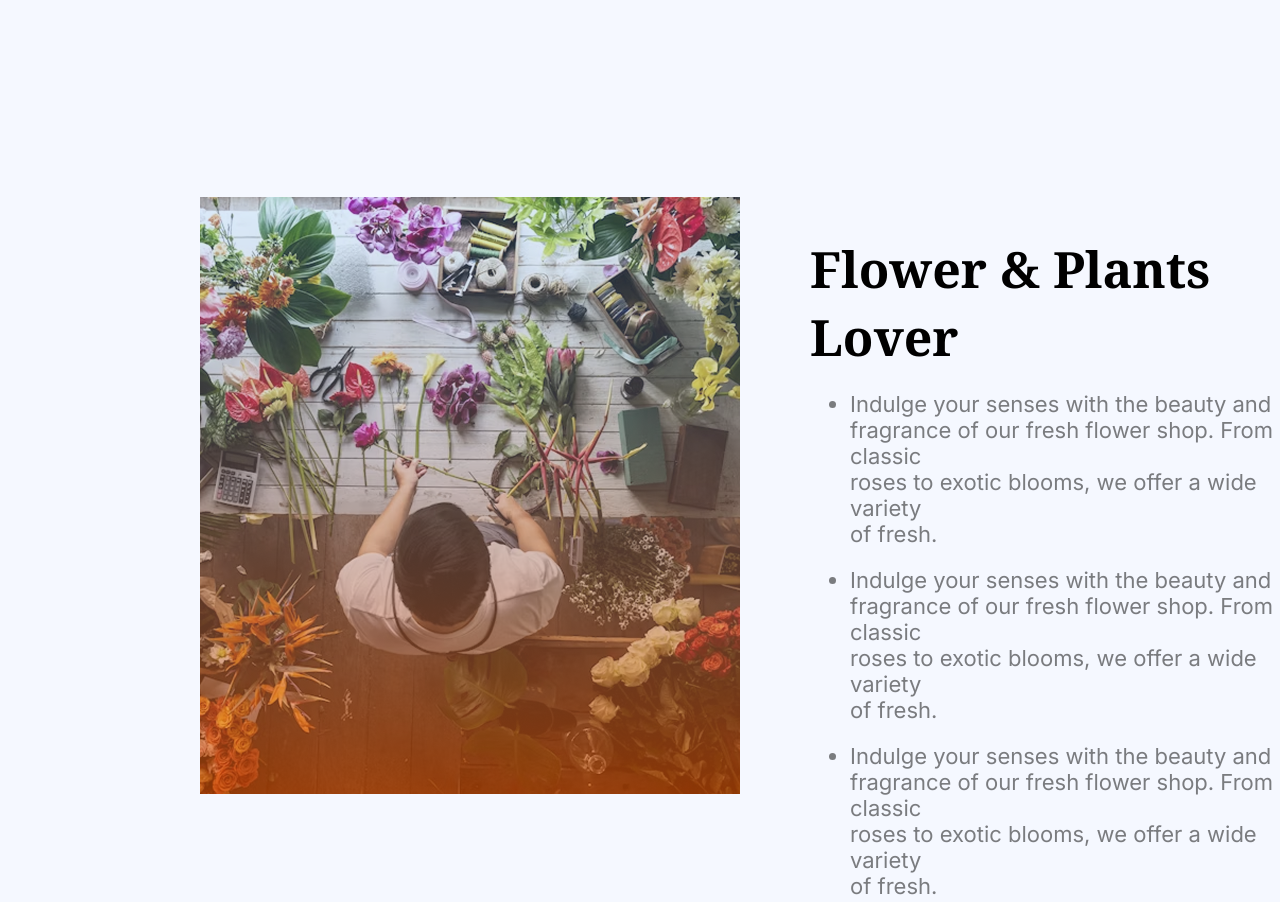
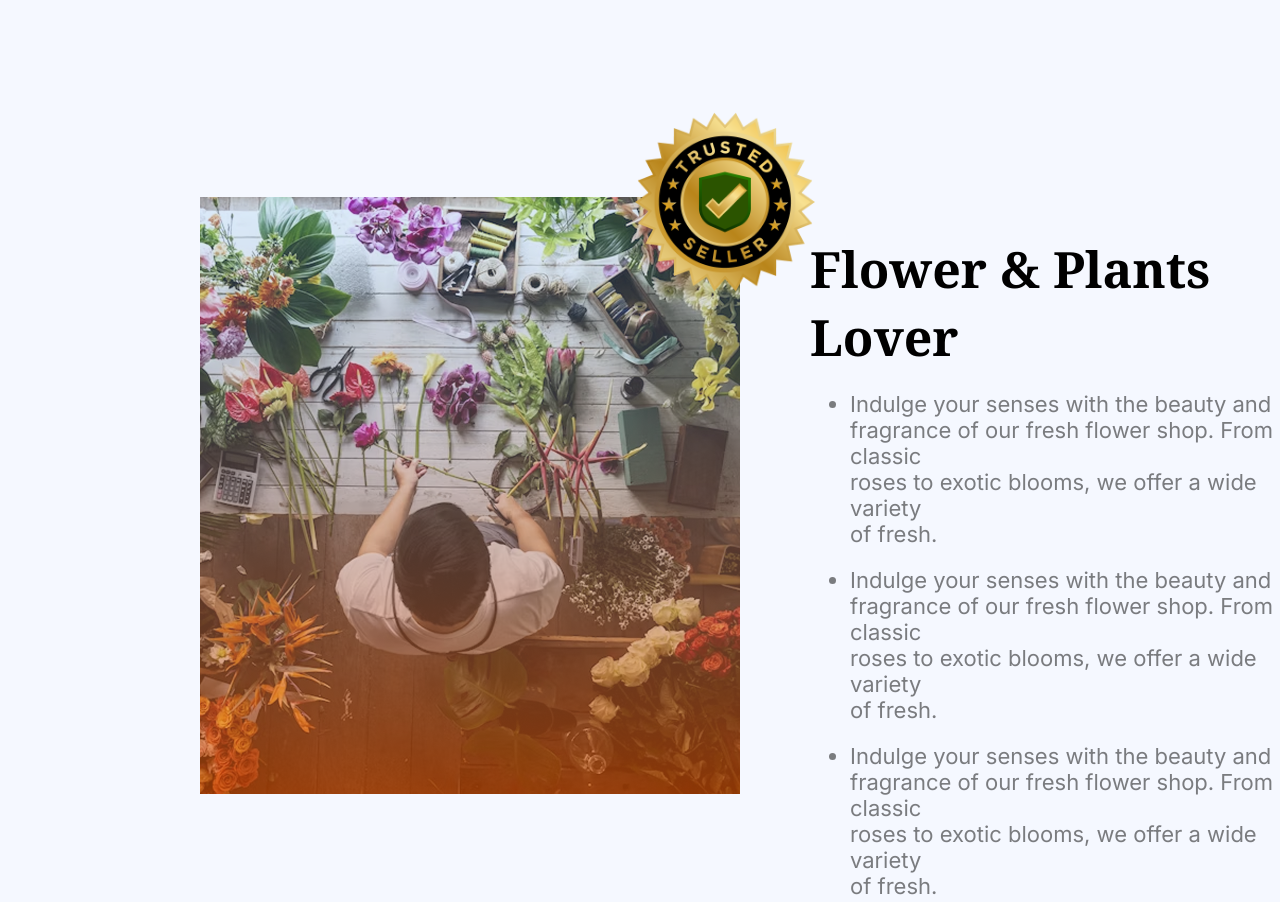
Before and after one commit to Shahriar262/Assignment-02, a plain HTML site: page index.html in a window 1280 px wide. Shown: the part 1994-2896 px from the top of the page. Drawn offline with Linux system fonts and the light colour scheme.

Commit message:
added trusted badge logo in flower store image

```diff
--- a/CSS/style.css
+++ b/CSS/style.css
@@ -187,7 +187,18 @@ nav ul a{
  }
  .plants-lover-img{
   margin-top: 200px;
+  position: relative;
+  display: inline-block;
+  width: fit-content;
  }
+
+ .badge-img{
+  position: absolute;
+  top: -120px;
+  left: 400px;
+  width: 250px !important;
+  height: 250px !important;
+  }
 .plants-lover-content{
   margin-top: 238px;
 
@@ -195,6 +206,7 @@ nav ul a{
 .plants-lover-img img{
   width: 540px;
   height: 597px;
+  display: block;
 }
 .plants-lover-content ul{
   margin-top: 20px;
--- a/index.html
+++ b/index.html
@@ -100,6 +100,7 @@
             <div class="plants-lover-container display-flex">
                 <div class="plants-lover-img">
                    <img src="./images/flower-store.png" alt="flower-store-image">
+                   <img src="./images/trusted-badge.png" alt="trusted-badge-image" class="badge-img">
                 </div>
                 <div class="plants-lover-content">
                     <h1 class="plants-lover-title noto-serif-normal">Flower & Plants <br class="plants-br-44"> Lover</h1>
```
